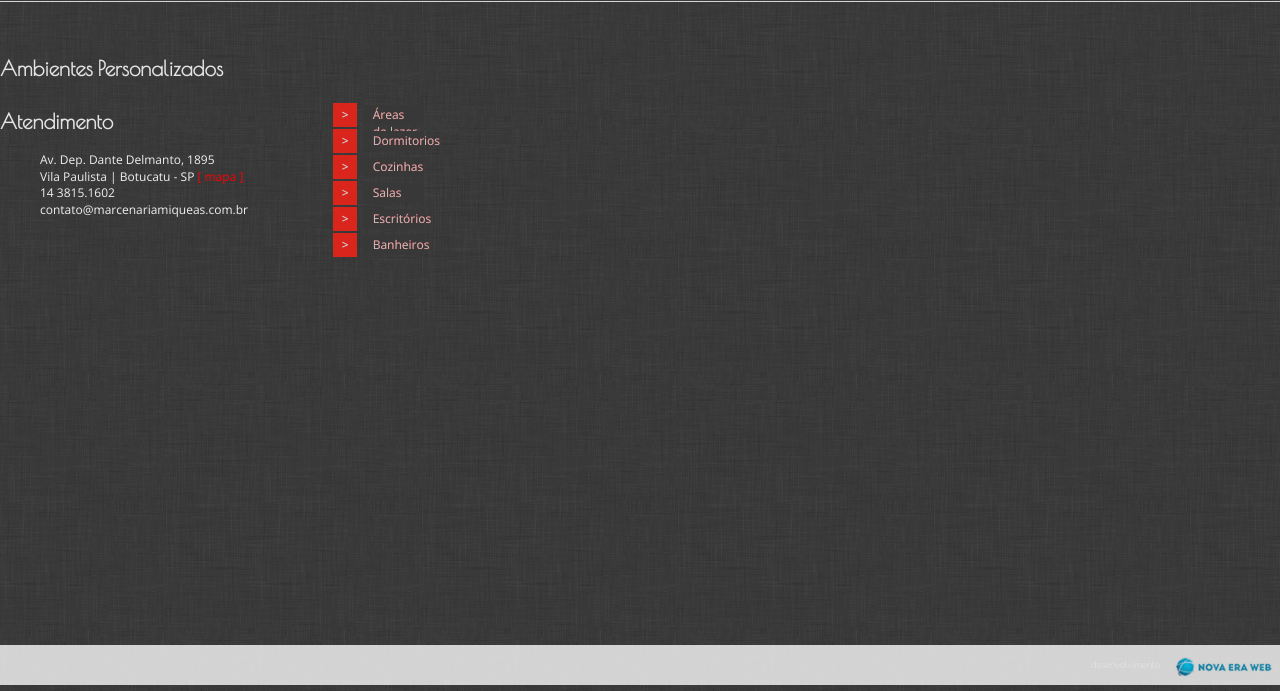
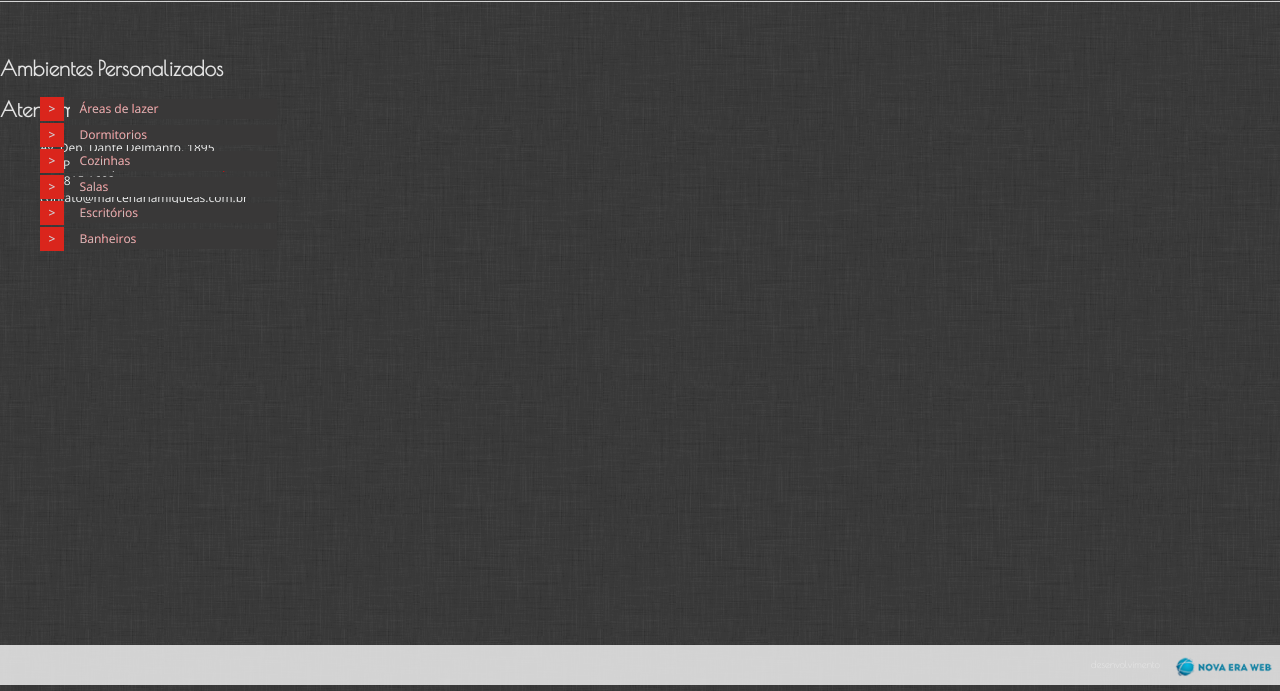
Before and after one commit to novaeraweb/07_miqueas_planejados.github.io, a PHP site: page /index.php in a window 1280 px wide. Shown: the part 2231-2922 px from the top of the page. Run offline with PHP 8.4, Linux system fonts and the light colour scheme; some libraries are stand-ins or nearby versions; some web fonts are replaced.

Commit message:
ajuste menu footer; botão whats

```diff
--- a/css/style.css
+++ b/css/style.css
@@ -503,9 +503,9 @@ footer a.tw { background: url(../images/twitter.png) no-repeat; }
   }
 /**** LIST ****/
 
-.rectangle-list{
+/* .rectangle-list{
   float: right;
-}
+} */
 
 .rectangle-list a{
     position: relative;
```
Also changed, not shown: whatsapp.php (line endings or trailing spaces).
